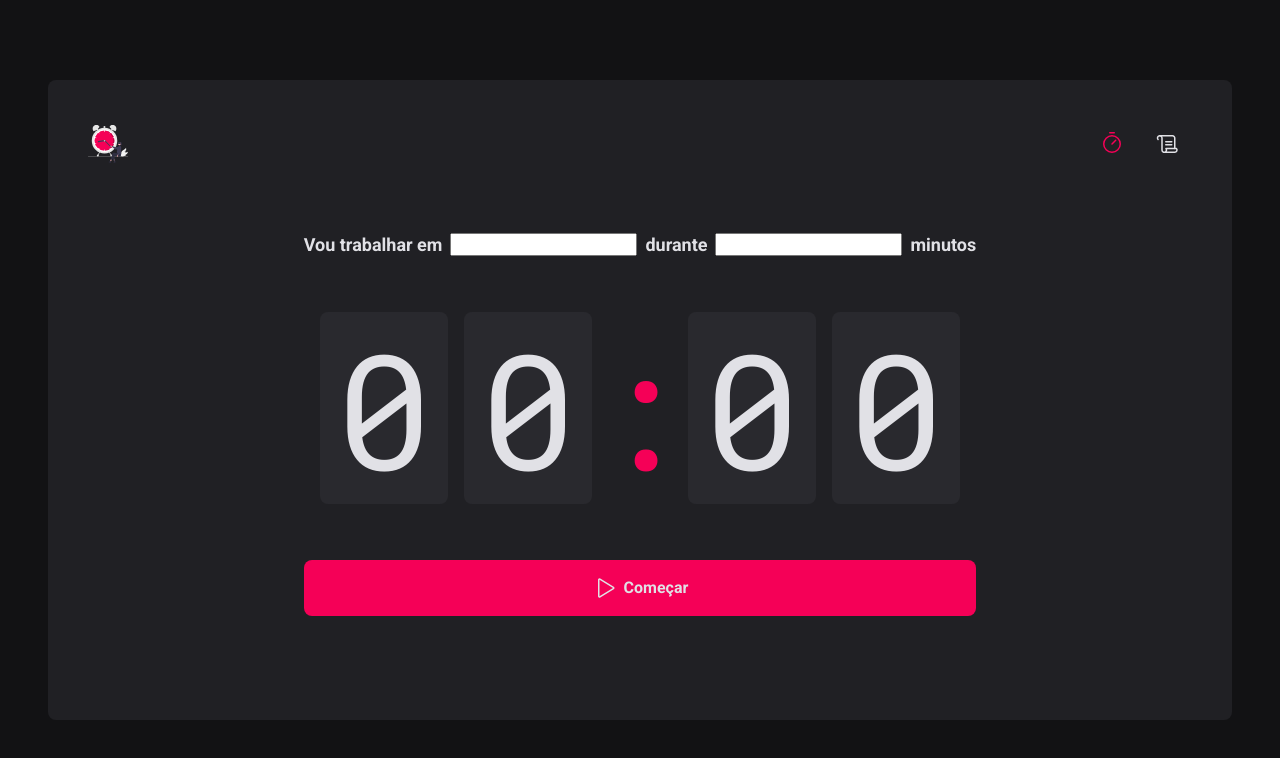
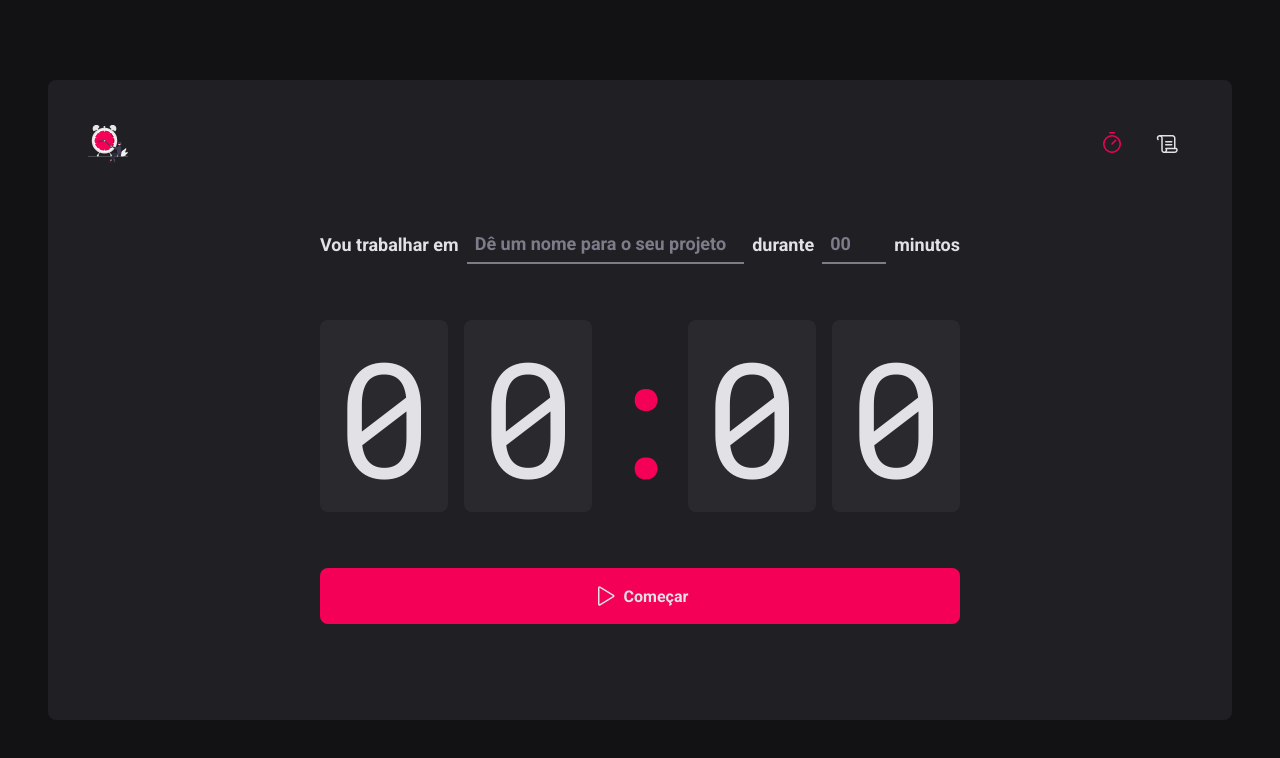
Before and after one commit to tostesdaniel/PomoTask, a React (Vite) app: page / in a window 1280 px wide. Shown: the top 758 px of the page. Built offline with nearby package versions, Linux system fonts and the light colour scheme.

Commit message:
feat: implement new input components

```diff
--- a/src/pages/Home/index.tsx
+++ b/src/pages/Home/index.tsx
@@ -3,7 +3,9 @@ import {
   CountdownContainer,
   FormContainer,
   HomeContainer,
+  MinutesAmountInput,
   StartCountdownButton,
+  TaskInput,
 } from "./styles";
 
 export default function Home() {
@@ -12,10 +14,14 @@ export default function Home() {
       <form action="">
         <FormContainer>
           <label htmlFor="task">Vou trabalhar em</label>
-          <input type="text" id="task" />
+          <TaskInput
+            type="text"
+            id="task"
+            placeholder="Dê um nome para o seu projeto"
+          />
 
           <label htmlFor="minutesAmount">durante</label>
-          <input type="text" id="minutesAmount" />
+          <MinutesAmountInput type="text" id="minutesAmount" placeholder="00" />
 
           <span>minutos</span>
         </FormContainer>
```
